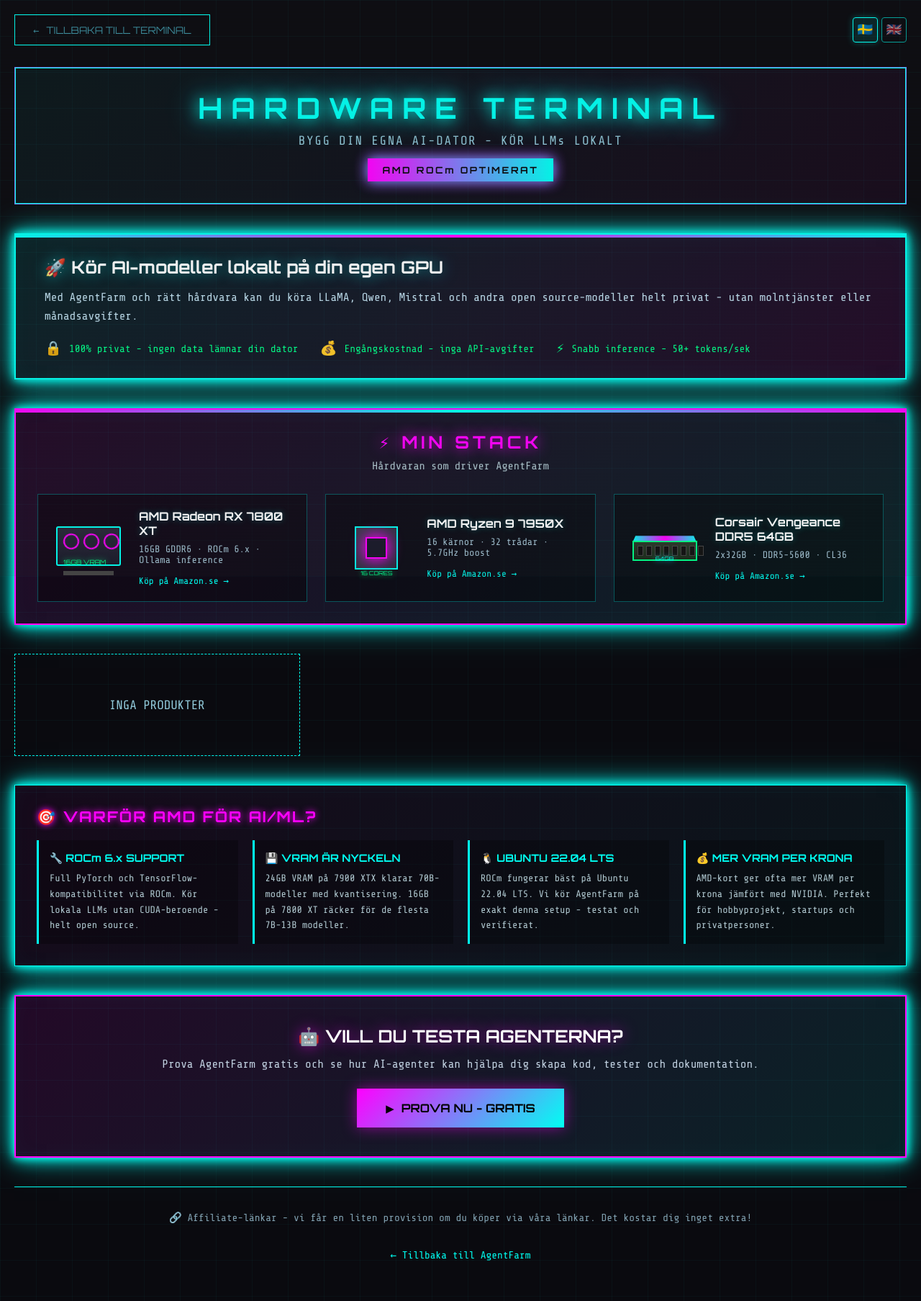
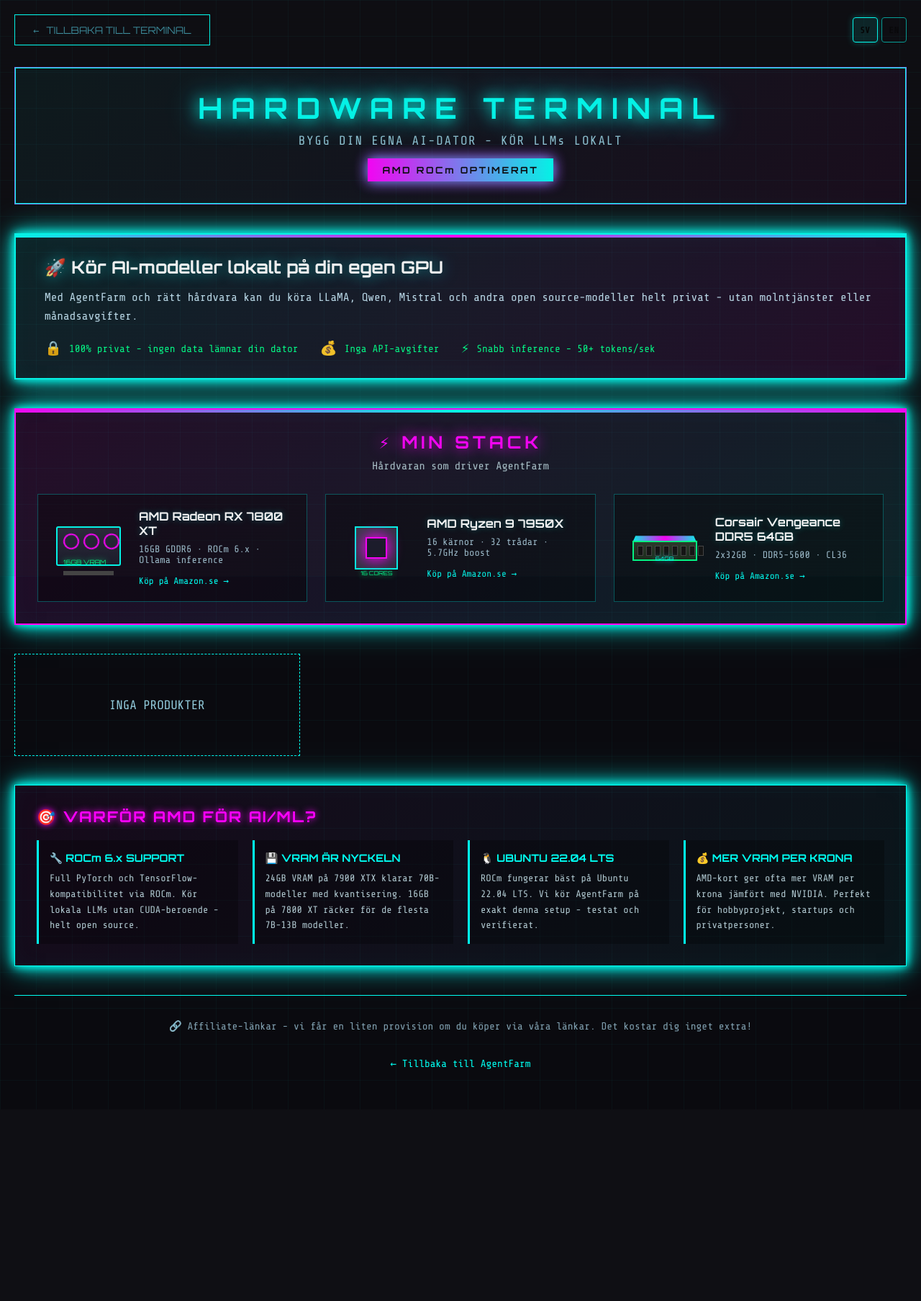
Before and after one commit to albjo840/agentfarm, a Python web app: template src/agentfarm/web/templates/hardware.html in a window 1280 px wide. Shown: the whole page at 72% size. After the commit the page ends 1485 px from the top, so only its background shows below. Run offline with Jinja, Linux system fonts and the light colour scheme; the template is opened without the code that fills it, so the values that code supplies are empty.

Commit message:
fix: Clean up hardware page and fix language toggle flags
- Change "Engångskostnad - inga API-avgifter" to "Inga API-avgifter"
- Remove "VILL DU TESTA AGENTERNA?" CTA section (redundant with main page)
- Replace emoji flags (🇸🇪/🇬🇧) with text (SV/EN) for browser compatibility
- Update CSS for text-based language toggle buttons

Co-Authored-By: Claude Opus 4.5 <noreply@anthropic.com>

```diff
--- a/src/agentfarm/web/static/css/retro.css
+++ b/src/agentfarm/web/static/css/retro.css
@@ -252,7 +252,10 @@ body {
 }
 
 .lang-btn .flag {
-    font-size: 1.2rem;
+    font-size: 0.75rem;
+    font-weight: 700;
+    font-family: var(--font-mono);
+    letter-spacing: 0.05em;
     line-height: 1;
 }
 
--- a/src/agentfarm/web/static/js/translations.js
+++ b/src/agentfarm/web/static/js/translations.js
@@ -169,7 +169,7 @@ const TRANSLATIONS = {
         "hw.hero_title": "🚀 Kör AI-modeller lokalt på din egen GPU",
         "hw.hero_desc": "Med AgentFarm och rätt hårdvara kan du köra LLaMA, Qwen, Mistral och andra open source-modeller helt privat - utan molntjänster eller månadsavgifter.",
         "hw.benefit_private": "100% privat - ingen data lämnar din dator",
-        "hw.benefit_cost": "Engångskostnad - inga API-avgifter",
+        "hw.benefit_cost": "Inga API-avgifter",
         "hw.benefit_speed": "Snabb inference - 50+ tokens/sek",
         "hw.my_stack": "⚡ MIN STACK",
         "hw.my_stack_desc": "Hårdvaran som driver AgentFarm",
@@ -358,7 +358,7 @@ const TRANSLATIONS = {
         "hw.hero_title": "🚀 Run AI models locally on your own GPU",
         "hw.hero_desc": "With AgentFarm and the right hardware, you can run LLaMA, Qwen, Mistral and other open source models completely privately - no cloud services or monthly fees.",
         "hw.benefit_private": "100% private - no data leaves your computer",
-        "hw.benefit_cost": "One-time cost - no API fees",
+        "hw.benefit_cost": "No API fees",
         "hw.benefit_speed": "Fast inference - 50+ tokens/sec",
         "hw.my_stack": "⚡ MY STACK",
         "hw.my_stack_desc": "The hardware that powers AgentFarm",
--- a/src/agentfarm/web/templates/hardware.html
+++ b/src/agentfarm/web/templates/hardware.html
@@ -902,7 +902,9 @@
         }
 
         .hardware-top-bar .flag {
-            font-size: 1.1rem;
+            font-size: 0.75rem;
+            font-weight: 700;
+            letter-spacing: 0.05em;
         }
 
         .hardware-top-bar .back-link {
@@ -1074,10 +1076,10 @@
             </a>
             <div class="language-toggle">
                 <button class="lang-btn" data-lang="sv" title="Svenska">
-                    <span class="flag">🇸🇪</span>
+                    <span class="flag">SV</span>
                 </button>
                 <button class="lang-btn" data-lang="en" title="English">
-                    <span class="flag">🇬🇧</span>
+                    <span class="flag">EN</span>
                 </button>
             </div>
         </div>
@@ -1101,7 +1103,7 @@
                     </div>
                     <div class="benefit">
                         <span class="benefit-icon">💰</span>
-                        <span data-i18n="hw.benefit_cost">Engångskostnad - inga API-avgifter</span>
+                        <span data-i18n="hw.benefit_cost">Inga API-avgifter</span>
                     </div>
                     <div class="benefit">
                         <span class="benefit-icon">⚡</span>
@@ -1197,16 +1199,6 @@
                     <p data-i18n="hw.info_value_desc">AMD-kort ger ofta mer VRAM per krona jämfört med NVIDIA. Perfekt för hobbyprojekt, startups och privatpersoner.</p>
                 </div>
             </div>
-        </section>
-
-        <!-- CTA Section -->
-        <section class="try-cta">
-            <h2 data-i18n="hw.try_title">🤖 VILL DU TESTA AGENTERNA?</h2>
-            <p data-i18n="hw.try_desc">Prova AgentFarm gratis och se hur AI-agenter kan hjälpa dig skapa kod, tester och dokumentation.</p>
-            <a href="/" class="try-btn">
-                <span class="try-icon">▶</span>
-                <span data-i18n="hw.try_btn">PROVA NU - GRATIS</span>
-            </a>
         </section>
 
         <!-- Footer -->
--- a/src/agentfarm/web/templates/index.html
+++ b/src/agentfarm/web/templates/index.html
@@ -50,10 +50,10 @@
                 </div>
                 <div class="status-item language-toggle">
                     <button class="lang-btn" data-lang="sv" title="Svenska">
-                        <span class="flag">🇸🇪</span>
+                        <span class="flag">SV</span>
                     </button>
                     <button class="lang-btn" data-lang="en" title="English">
-                        <span class="flag">🇬🇧</span>
+                        <span class="flag">EN</span>
                     </button>
                 </div>
             </div>
```
